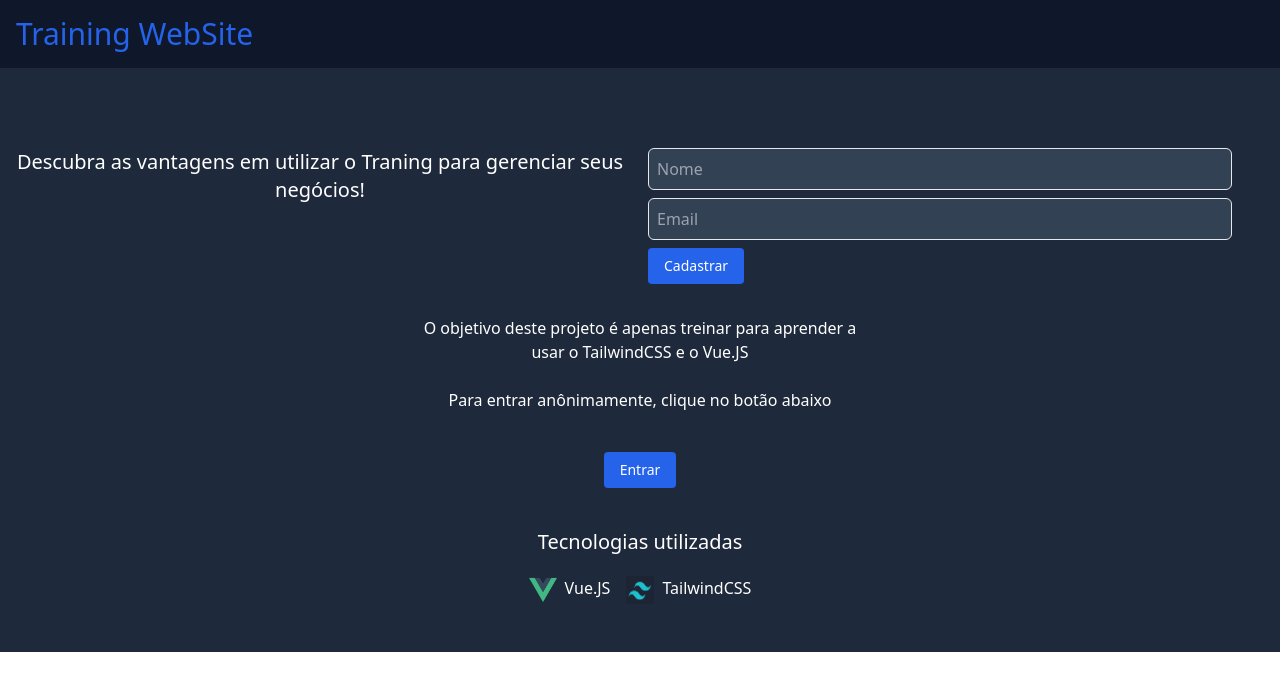
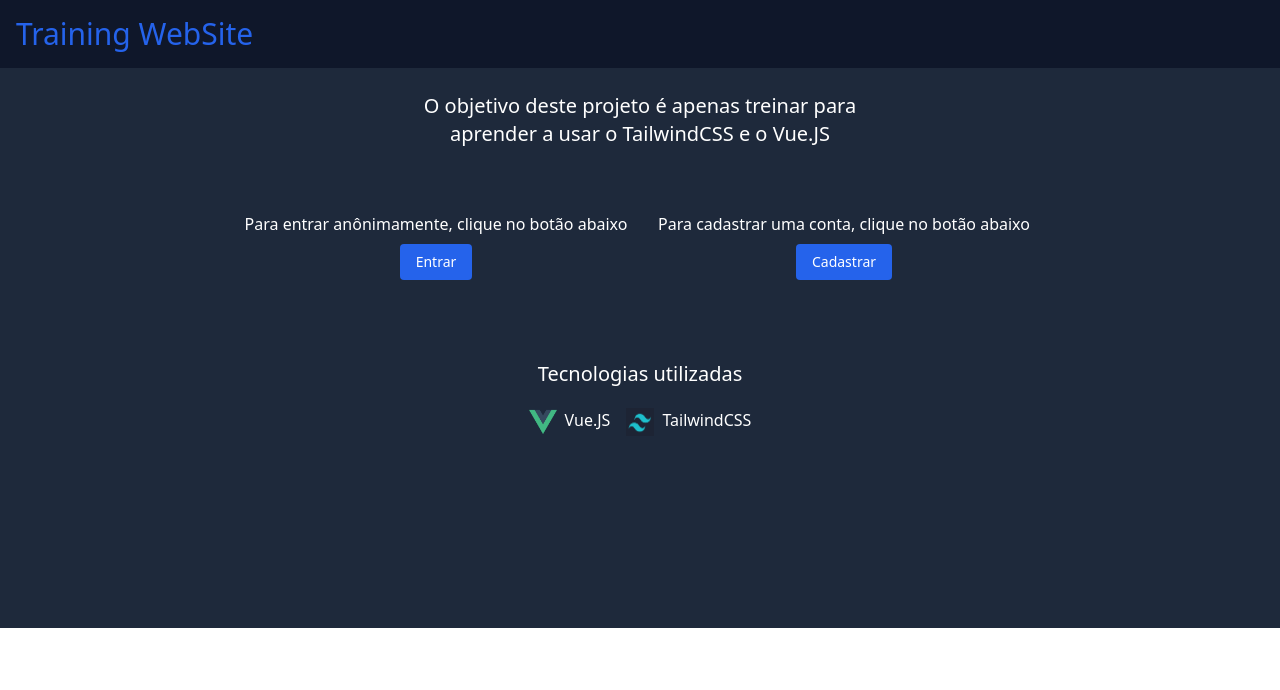
Before and after one commit to giliolizera/Training, a Vue app: page / in a window 1280 px wide. Shown: the top 690 px of the page. Built offline with nearby package versions, Linux system fonts and the light colour scheme; what maska would draw is missing.

Commit message:
feat: wip

```diff
--- a/src/components/Combobox.vue
+++ b/src/components/Combobox.vue
@@ -56,6 +56,7 @@
 </template>
 
 <script>
+
   export default {
     data() {
       return {
@@ -135,7 +136,7 @@
 </script>
 
 <script setup>
-  import Upside from './Upside.vue'
+import Upside from './Upside.vue'
   import { ChevronUpDownIcon } from '@heroicons/vue/20/solid'
   import { CheckIcon } from "@heroicons/vue/24/outline";
 </script>
--- a/src/components/Site.vue
+++ b/src/components/Site.vue
@@ -6,38 +6,38 @@
                Training WebSite
             </button>
          </div>
-         <div class="bg-slate-800 grid grid-cols-2 gap-4 p-2 mt-16 text-center">
-            <div class="col-span-1 mt-2 text-xl text-white font-medium">
-               Descubra as vantagens em utilizar o Traning para gerenciar seus negócios!
-            </div>
-            <div class="col-span-1 pr-10">
-               <div>
-                  <input type="text" class="w-full border bg-slate-700 rounded-md mt-2 p-2" placeholder="Nome">
-               </div>
-               <div>
-                  <input type="email" class="w-full border bg-slate-700 rounded-md p-2 mt-2" placeholder="Email">
-               </div>
-               <router-link to="/login">
-                  <button class="bg-blue-600 hover:bg-blue-700 text-white flex text-sm font-medium py-2 px-4 rounded mt-2">
-                     Cadastrar
-                  </button>
-               </router-link>
+         <div class="max-w-md mx-auto">
+            <div class="text-center font-medium text-xl mt-6">
+               O objetivo deste projeto é apenas treinar para aprender a usar o TailwindCSS e o Vue.JS
             </div>
          </div>
-         <div class="max-w-md mx-auto">
-            <div class="text-center font-medium mt-6">
-               O objetivo deste projeto é apenas treinar para aprender a usar o TailwindCSS e o Vue.JS
-            </div>
+            <div class="grid grid-cols-2 p-10">
+               <div class="col-span-1 ml-48">
                   <div class="text-center font-medium mt-6">
                      Para entrar anônimamente, clique no botão abaixo
                   </div>
-            <div class="flex justify-center mt-10">
+                  <div class="flex justify-center mt-2">
                      <router-link to="/disclosure">
                         <button class="bg-blue-600 hover:bg-blue-700 text-white text-sm font-medium py-2 px-4 rounded">
                            Entrar
                         </button>
                      </router-link>
                   </div>
+               </div>
+               <div class="col-span-1 mr-48">
+                  <div class="text-center font-medium mt-6">
+                     Para cadastrar uma conta, clique no botão abaixo
+                  </div>
+                  <div class="flex justify-center mt-2">
+                     <router-link to="/login">
+                        <button class="bg-blue-600 hover:bg-blue-700 text-white text-sm font-medium py-2 px-4 rounded">
+                           Cadastrar
+                        </button>
+                     </router-link>
+                  </div>
+               </div>
+            </div>
+
             <div class="flex justify-center text-xl mb-5 font-medium mt-10">
                Tecnologias utilizadas
             </div>
@@ -53,6 +53,21 @@
             </div>
          </div>
       </div>
-   </div>
-   <div class="bg-slate-800 h-12"></div>
+      <div class="bg-slate-800 h-48"></div>
 </template>
+
+<style>
+::-webkit-scrollbar {
+  width: 8px;
+  height: 2px; /* A altura só é vista quando a rolagem é horizontal */
+}
+
+::-webkit-scrollbar-track {
+  background: #000;
+  padding: 2px;
+}
+
+::-webkit-scrollbar-thumb {
+  background-color: #393939;
+}
+</style>
```
Lines whose indentation alone changed are shown as unchanged.
